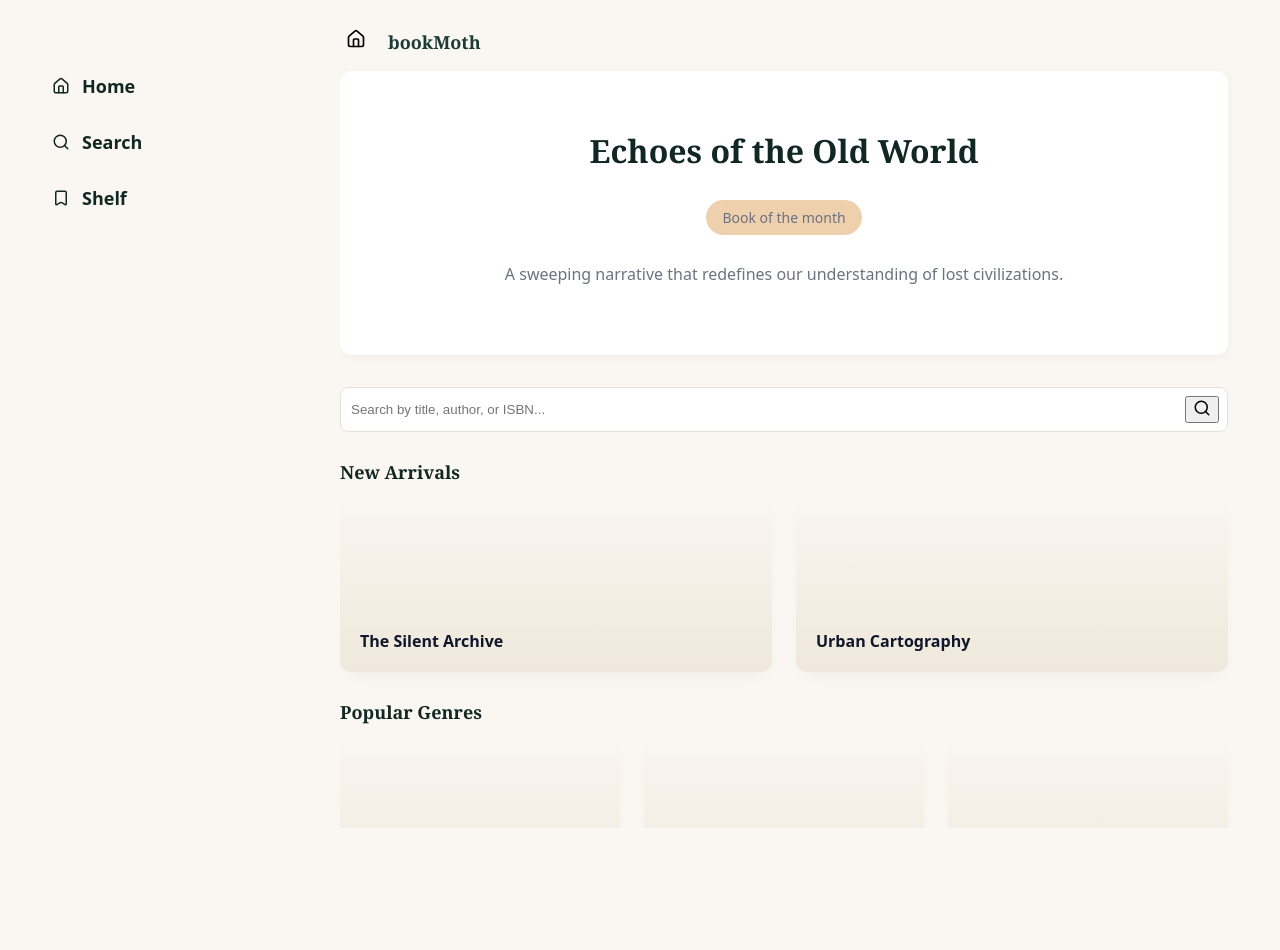
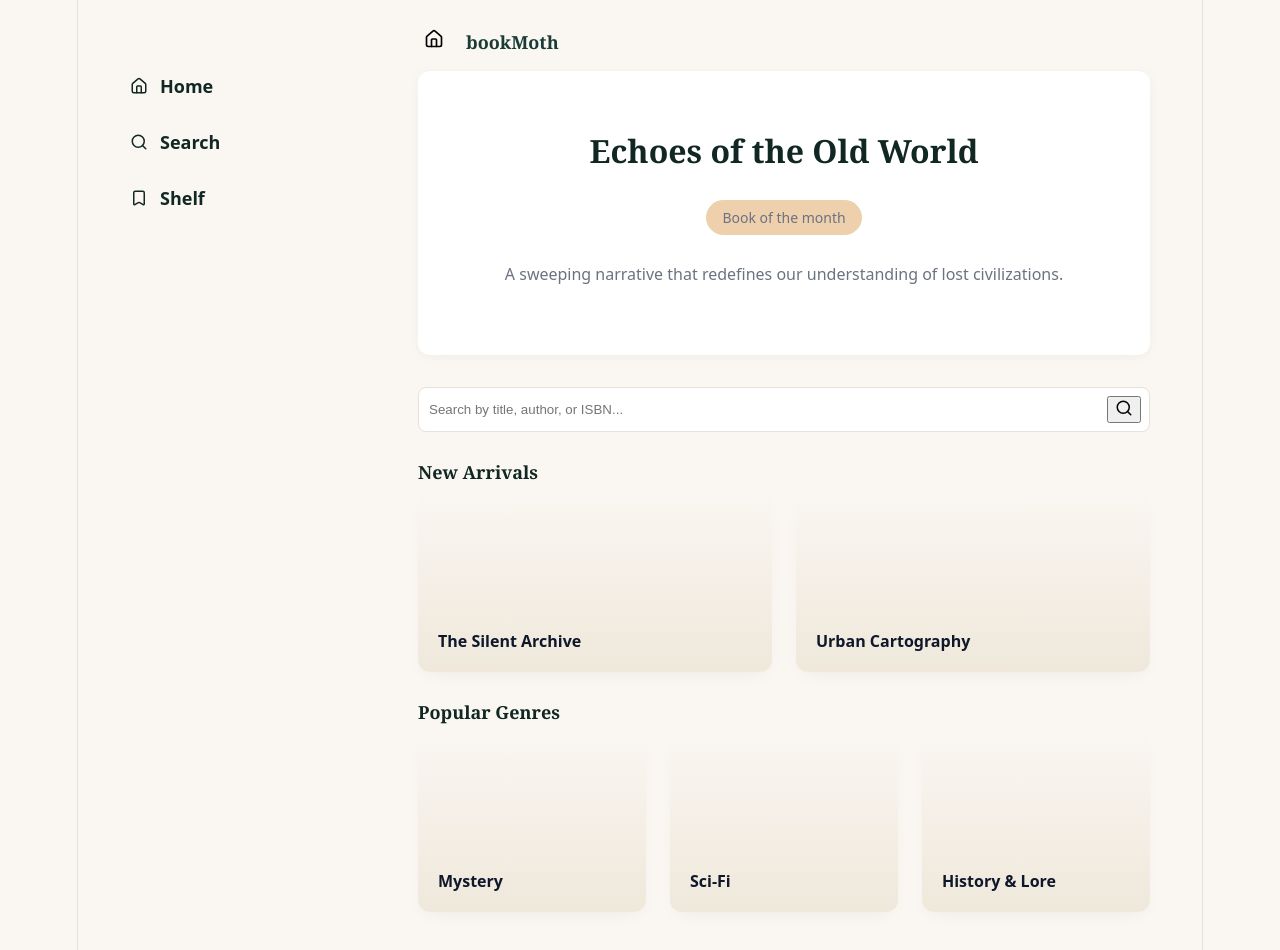
Before and after one commit to bytodals/agile-group-assignment, a React (Vite) app in the folder AnnaBook/: page / in a window 1280 px wide. Shown: the top 950 px of the page. Before the commit the page ends 800 px from the top, so only its background shows below. Built offline with nearby package versions, Linux system fonts and the light colour scheme.

Commit message:
refactor: reorganize global styles and improve structure in globals.css

```diff
--- a/AnnaBook/src/globals.css
+++ b/AnnaBook/src/globals.css
@@ -1,3 +1,6 @@
+@import "./styles/tokens.css";
+
+/* ------------------------------------------------------------------
     @import "./styles/tokens.css";
 
     /* ------------------------------------------------------------------
@@ -241,13 +244,12 @@ p {
         display:flex;
         gap:var(--space-xl-plus);
         padding:var(--space-2xl);
-    position:fixed;
-    inset:0;
-    z-index:1;
+        /* Keep .hp-root in normal flow so #root framing (max-width/margin) applies */
         background:var(--app-bg);
       }
       .hp-sidebar{width:260px;flex:0 0 260px;position:sticky;top:var(--space-2xl);height:calc(100vh - 56px);background:transparent;padding:var(--space-md)}
-  .hp-main{flex:1;overflow:auto;height:100vh;padding-right:var(--space-lg)}
+      /* Allow main to size naturally inside the framing; avoid forcing full-viewport height */
+      .hp-main{flex:1;min-width:0;padding-right:var(--space-lg)}
       .hp-hero{display:flex;gap:var(--space-xl-plus);align-items:center}
       .hp-hero-title{font-size:32px}
       .hp-grid-2{grid-template-columns:1fr 1fr}
```
Lines whose indentation alone changed are shown as unchanged.
